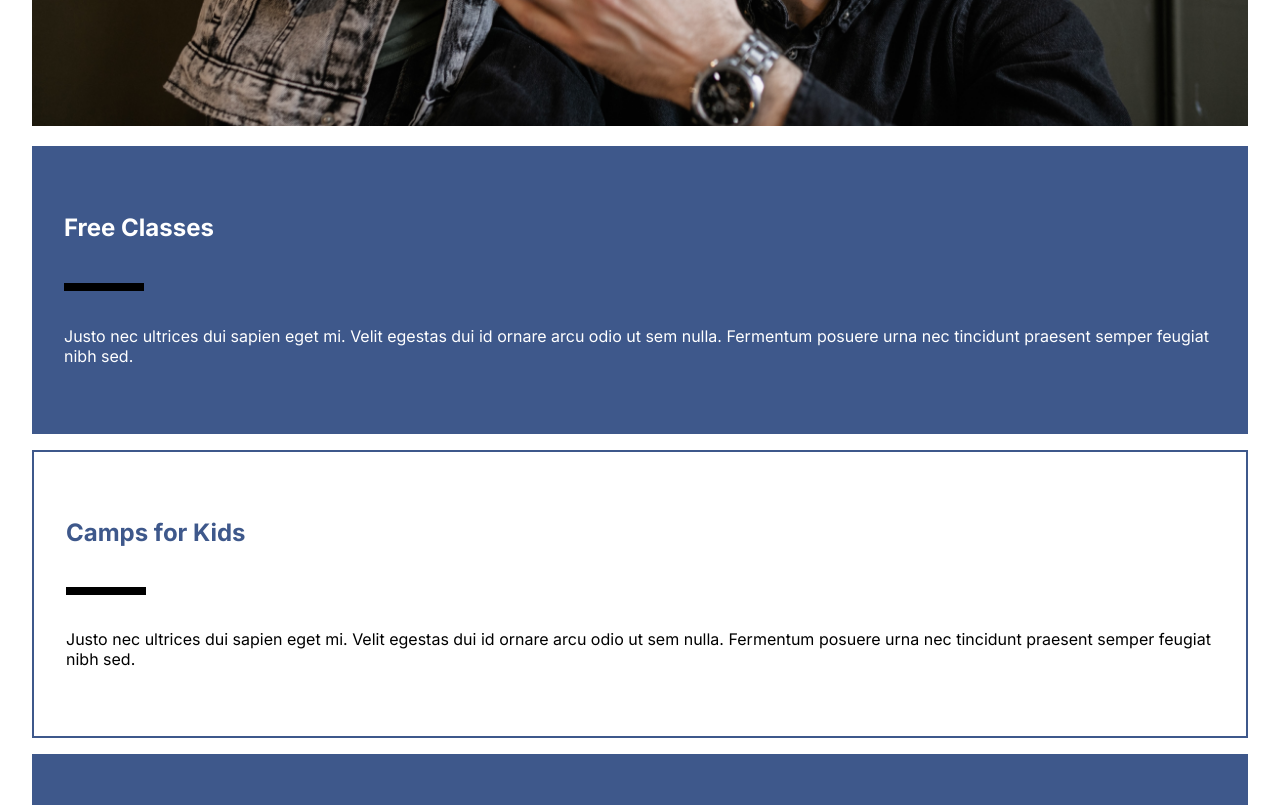
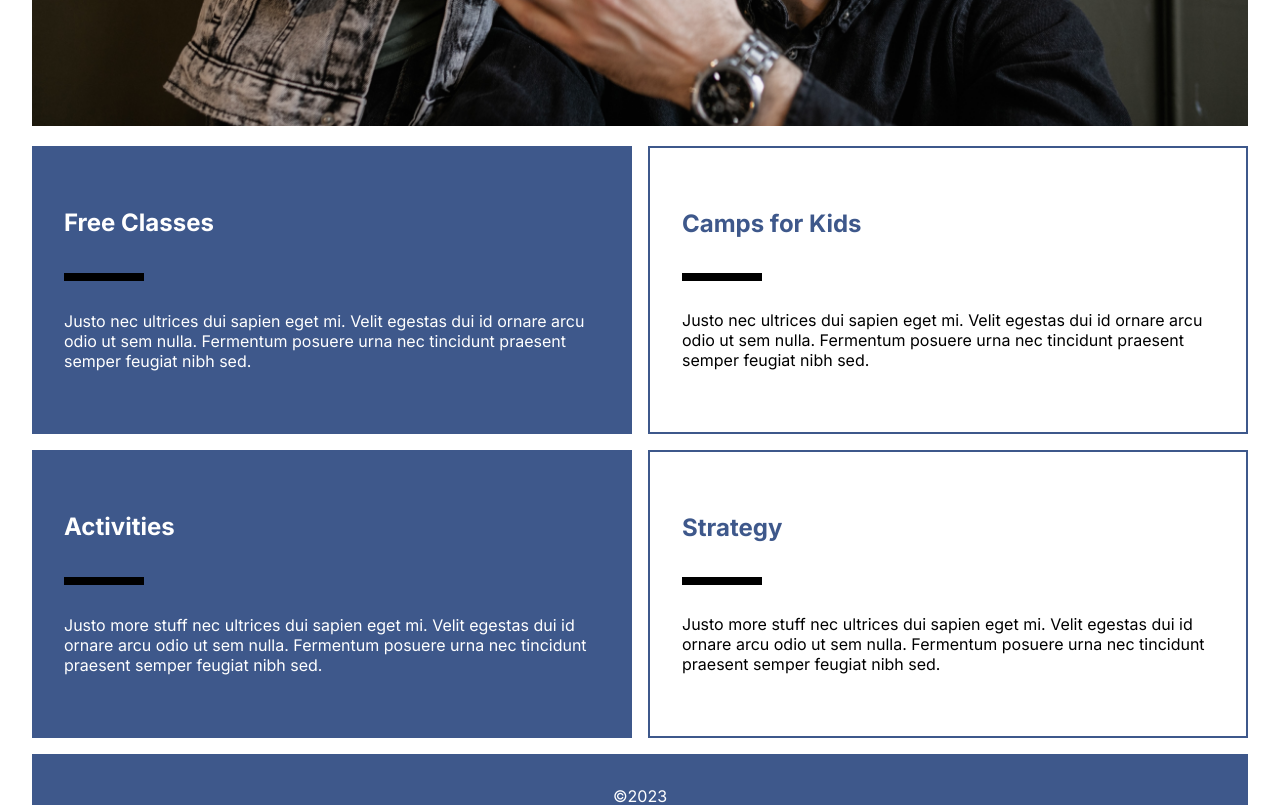
Before and after one commit to jvpink200/education-project, a Next.js app: page / in a window 1280 px wide. Shown: the part 1020-1825 px from the top of the page. Built offline with nearby package versions, Linux system fonts and the light colour scheme.

Commit message:
fixed card layout

```diff
--- a/src/app/page.module.scss
+++ b/src/app/page.module.scss
@@ -46,6 +46,27 @@ $color-white: #ffffff;
   display: flex;
   flex-direction: column;
   gap: 2rem;
+
+  @media all and (min-width: 1024px) {
+    &__wrapper {
+      display: grid;
+      grid-template-columns: 1fr 1fr;
+      grid-template-rows: 1fr;
+      column-gap: 1rem;
+      .hpImg {
+        margin-top: 0;
+      }
+    }
+    &__education {
+      display: flex;
+      flex-direction: column;
+      justify-content: space-around;
+    }
+    &__modern,
+    .darkBtn {
+      flex: none;
+    }
+  }
 }
 
 .cards {
@@ -57,16 +78,21 @@ $color-white: #ffffff;
     "card" "card"
     "card" "card";
   padding-bottom: 1rem;
+  @media all and (min-width: 900px) {
+    grid-template-columns: 1fr 1fr;
+    grid-template-rows: 1fr 1fr;
+    padding-bottom: 1rem;
+    column-gap: 1rem;
+  }
 }
 
-
-
-.card{
+.card {
   min-height: 18rem;
   width: 100%;
   margin-top: 1rem;
   padding: 2rem;
   display: flex;
+  margin-right: 8px;
   flex-direction: column;
   justify-content: space-evenly;
 }
```
